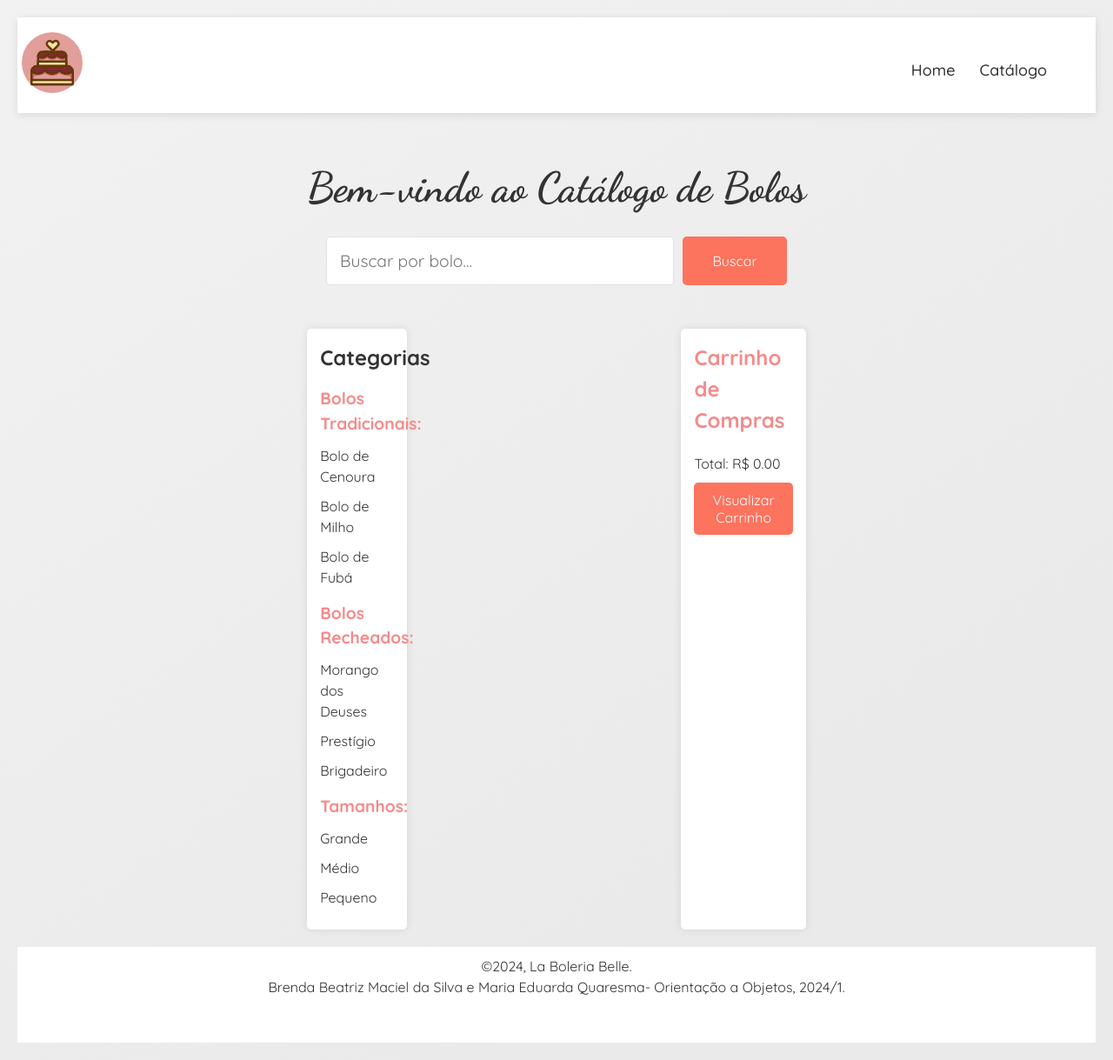
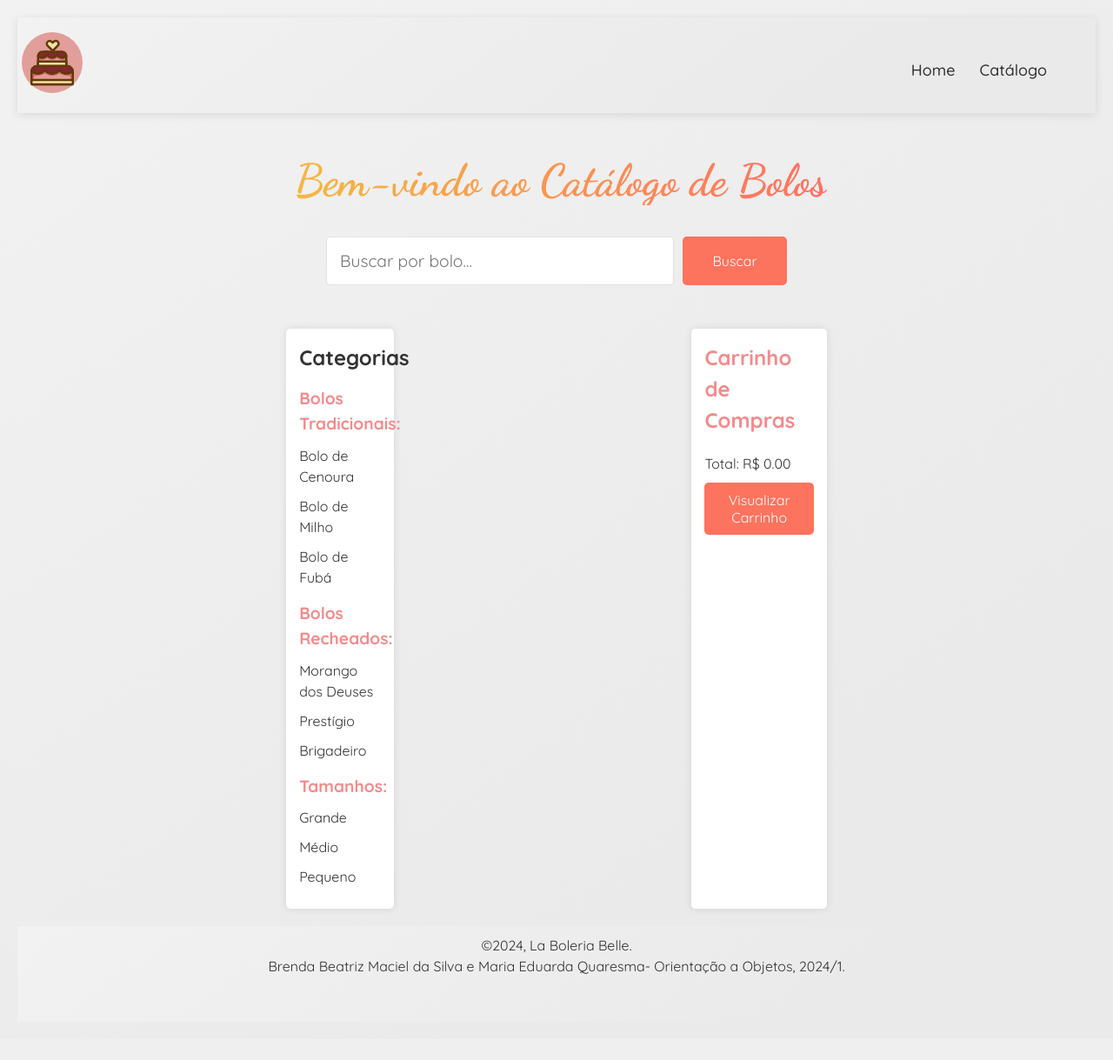
Before and after one commit to Brwnds/POO-PROJECT, a Django app: page /catalogo/ in a window 1280 px wide. Shown: the whole page at 87% size. After the commit the page ends 1121 px from the top, so only its background shows below. Run offline with Django 5.2, Linux system fonts and the light colour scheme; the visitor is signed in with stand-in values (Sample User, id 1); data comes from the database, SQL or seed files in the repository; data that the repository does not hold is empty; some libraries are stand-ins or nearby versions.

Commit message:
Estilizacoes das paginas catalogo, home, cabecalho, footer

```diff
--- a/app/static/css/base.css
+++ b/app/static/css/base.css
@@ -41,7 +41,7 @@
     top: 0;
     display: flex;
     align-items: center;
-    background-color: var(--header-bg); /* Fundo branco para o cabeçalho */
+    background: linear-gradient(145deg, #f2f2f2 0%, #eaeaea 76%);
     box-shadow: 0 2px 10px 0 rgba(0, 0, 0, 0.1);
     z-index: 2;
     width: 100%; /* Garante que o cabeçalho preencha toda a largura da página */
@@ -186,7 +186,7 @@
 }
 
 footer {
-    background-color: var(--footer-bg); /* Fundo branco para o rodapé */
+    background: linear-gradient(145deg, #f2f2f2 0%, #eaeaea 76%);
     color: var(--text-color); /* Cor do texto */
     text-align: center;
     padding: 10px; /* Ajusta o padding conforme necessário */
--- a/app/static/css/catalogo.css
+++ b/app/static/css/catalogo.css
@@ -38,10 +38,15 @@
 
 h1 {
   font-family: "Dancing Script", cursive;
-  font-size: clamp(2.5rem, 4vw, 3rem);
+  font-size: clamp(2.5rem, 4vw, 6rem);
   font-weight: 700;
-  color: var(--text-color);
-  margin-bottom: 20px;
+  background: -webkit-linear-gradient(0deg, #f4b942, #ff6f61);
+  background-clip: text;
+  -webkit-background-clip: text;
+  -webkit-text-fill-color: transparent;
+  line-height: 1.1;
+  margin-bottom: 36px;
+  padding-left: 10px;
 }
 
 nav {
--- a/app/static/css/home.css
+++ b/app/static/css/home.css
@@ -60,6 +60,7 @@
   user-select: none;
   -webkit-user-select: none;
   pointer-events: auto;
+  text-decoration: none; /* Remove o sublinhado */
 }
 
 .btn:hover {
--- a/app/static/js/catalogo.js
+++ b/app/static/js/catalogo.js
@@ -66,10 +66,7 @@
             .then(response => response.json())
             .then(data => {
                 if (data.success) {
-                    alert('Bolo adicionado ao carrinho com sucesso!');
                     atualizarCarrinho();  // Atualiza o carrinho após adicionar um bolo
-                } else {
-                    alert('Erro ao adicionar bolo ao carrinho.');
                 }
             })
             .catch(error => {
@@ -86,7 +83,7 @@
         const carrinhoItens = document.getElementById('carrinho-itens');
 
         if (parseFloat(totalElem.textContent.replace('R$ ', '')) > 0) {
-            alert('Compra finalizada!');
+            alert('Pedido Selecionado com Sucesso!');
             fetch('/finalizar_compra/', {
                 method: 'POST',
                 headers: {
```
